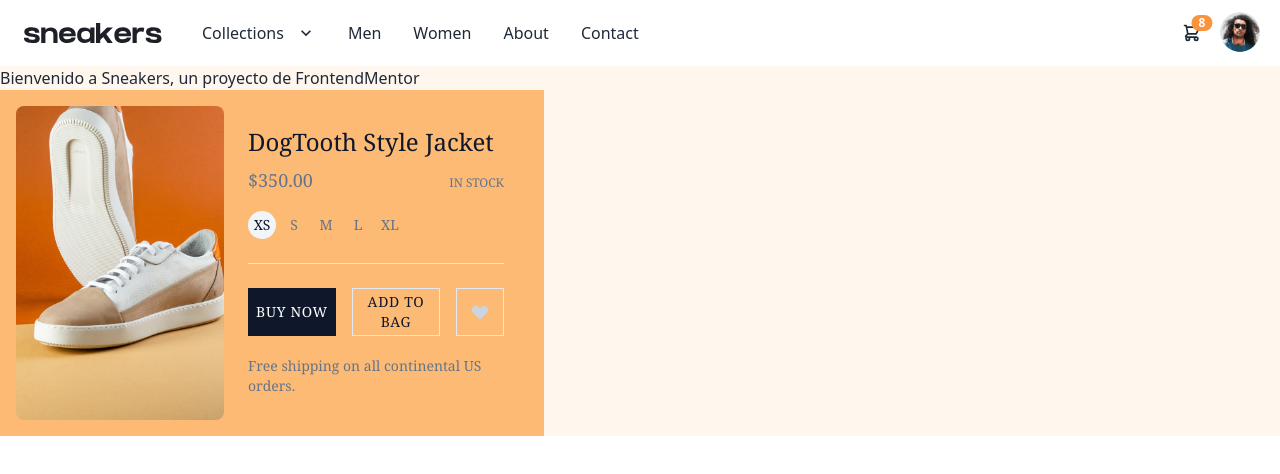
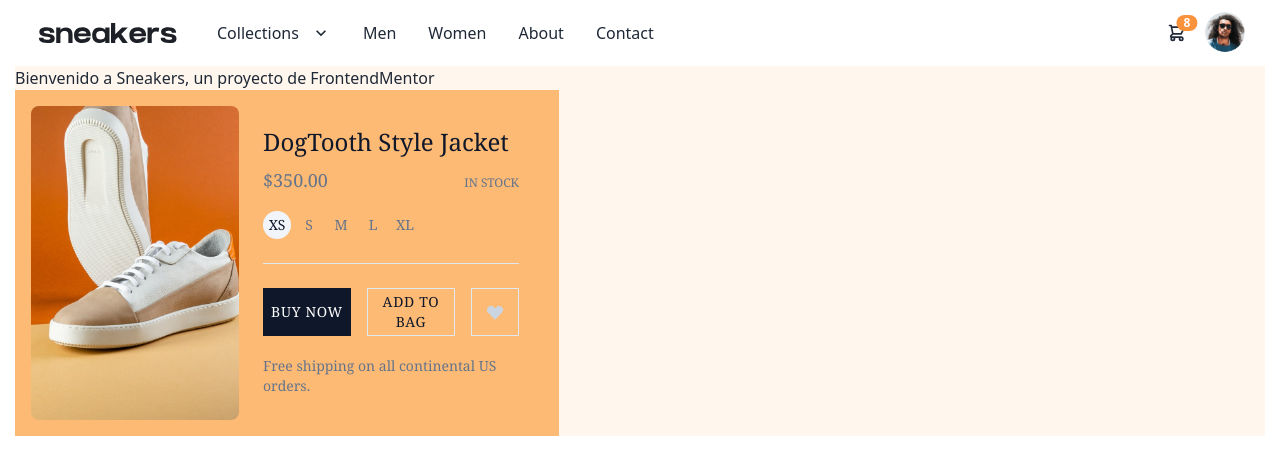
Before and after one commit to Leo-Spj/tailwind-react-ecommerce, a React (Create React App) app: page / in a window 1280 px wide. Shown: the top 474 px of the page. Built offline with nearby package versions, Linux system fonts and the light colour scheme.

Commit message:
ancho tope

```diff
--- a/tailwind.config.js
+++ b/tailwind.config.js
@@ -4,7 +4,11 @@ module.exports = {
     "./src/**/*.{js,jsx,ts,tsx}",
   ],
   theme: {
-    extend: {},
+    extend: {
+      maxWidth: {
+        'tope': '1250px',
+      }
+    },
   },
   plugins: [require("daisyui")],
 }
```
Also changed, not shown: 1 other file (tests, documents, lock files or other folders).
